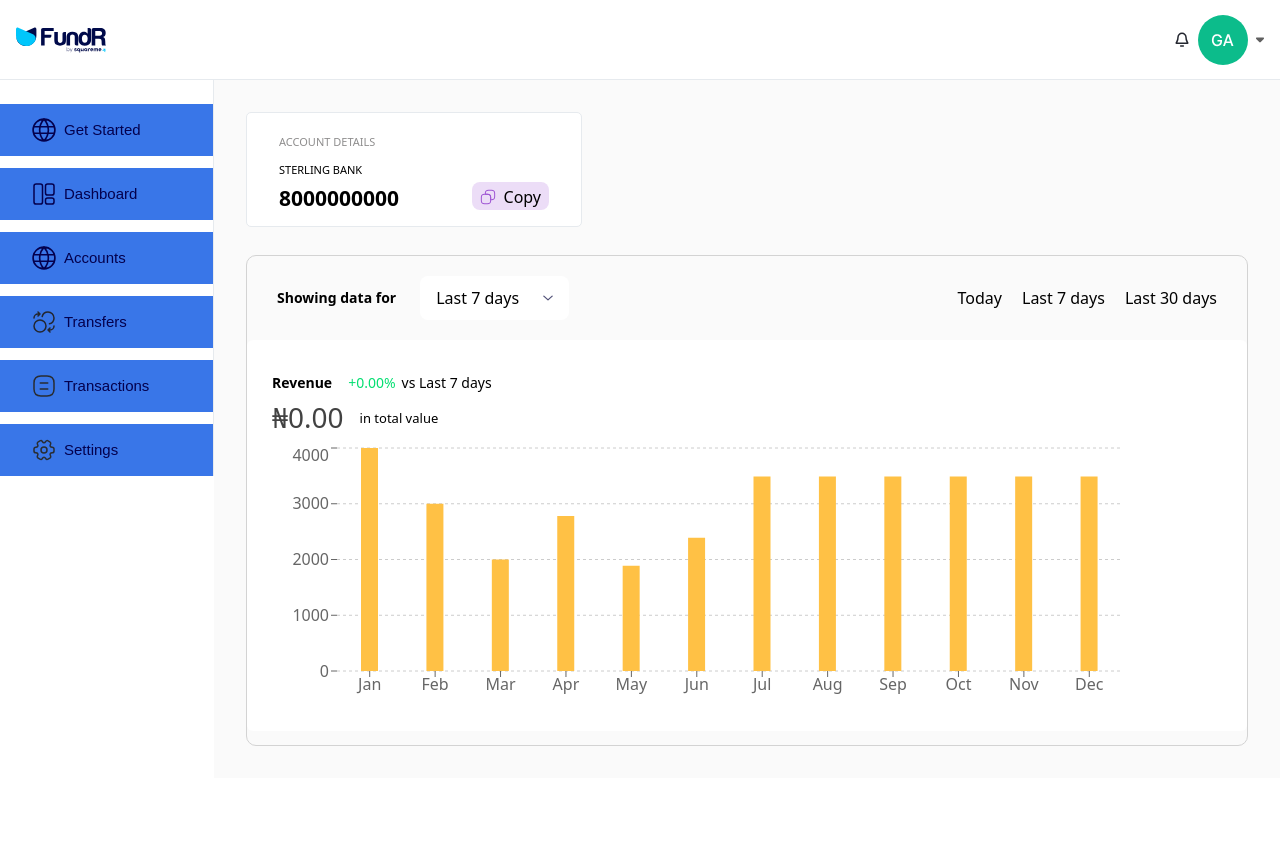
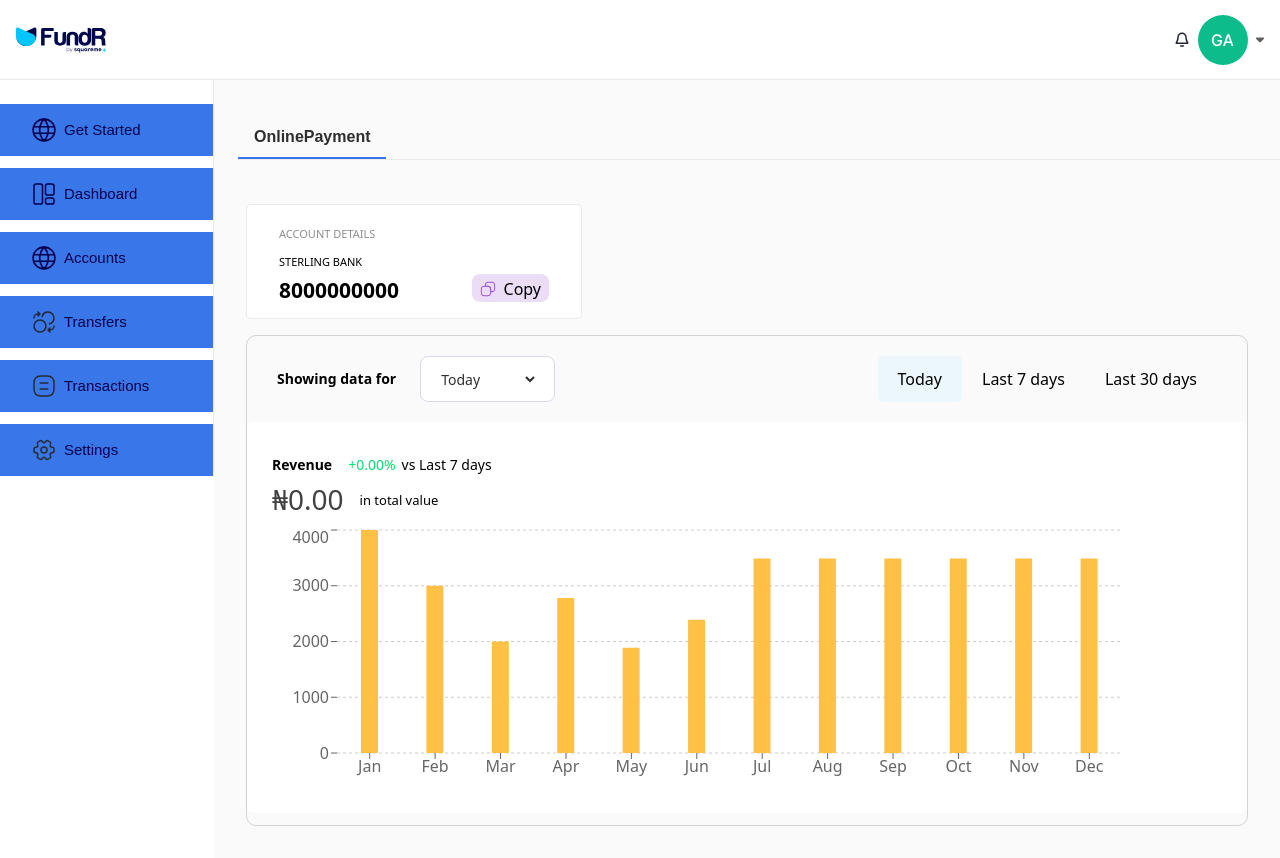
Before and after one commit to emmanuelomejua/fundr, a Next.js app: page / in a window 1280 px wide. Before the commit the page ends 800 px from the top, so only its background shows below. Built offline with nearby package versions, Linux system fonts and the light colour scheme.

Commit message:
added the online transaction module

```diff
--- a/src/app/page.tsx
+++ b/src/app/page.tsx
@@ -1,12 +1,17 @@
 import Chart from "@/modules/chart/ChartModule";
+import OnlinePayment from "@/modules/OnlinePayment";
 import Widget from "@/modules/Widget";
 
 
 export default function Home() {
   return (
-    <div className="font-sans p-4 md:p-8 flex flex-col gap-3 bg-[#fff] md:bg-[#fafafa] w-full">
-        <Widget/>
-        <Chart/>
+    <div className="bg-[#fff] md:bg-[#fafafa] flex flex-col gap-3  w-full">
+      <OnlinePayment/>
+      <div className="font-sans p-4 md:p-8">
+          <Widget/>
+          <Chart/>
+      </div>
     </div>
+
   );
 }
--- a/src/app/transactions/page.tsx
+++ b/src/app/transactions/page.tsx
@@ -4,9 +4,10 @@ import React from 'react'
 
 const Transactions = () => {
   return (
-    <div className='h-full w-full'>
+    <div className='h-full w-full px-5 md:px-0'>
       <HeroSection/>
-      <h4 className='inline-block md:hidden px-4 mt-8 text-[#111827] font-[600] text-[17px] leading-[150%]'>Transactions</h4>
+      <h4 className='inline-block md:hidden mt-8 text-[#111827] font-[600] text-[17px] leading-[150%]'>Transactions</h4>
+      <Card/>
       <Card/>
     </div>
   )
--- a/src/components/inputs/Select.tsx
+++ b/src/components/inputs/Select.tsx
@@ -4,13 +4,18 @@ import React, { FC } from 'react';
 interface selectType {
     className: string;
     className1?: string;
-    options: any[]
+    options: { label: string; value: string }[];
+    value?: string;
+    onChange?: (value: string) => void;
 }
 
-const Select: FC<selectType> = ({className, options, className1}) => {
+const Select: FC<selectType> = ({className, options, className1, onChange, value}) => {
   return (
     <div className={`${className1}`}>
-        <select className='outline-none text-[#2E2E2E] cursor-pointer text-[14px] border-0'>
+        <select
+          value={value}
+          onChange={(e) => onChange?.(e.target.value)}
+          className='outline-none text-[#2E2E2E] cursor-pointer text-[14px] border-0'>
             {options.map((option, index) => (
                 <option key={index} value={option.value} className={className}>{option.label}</option>
             ))}
--- /dev/null
+++ b/src/modules/OnlinePayment.tsx
@@ -0,0 +1,13 @@
+import React from 'react'
+
+const OnlinePayment = () => {
+  return (
+    <div className='border-b-1 border-[#E6EAEE] h-[80px] ml-6 hidden md:flex'>
+        <div className="border-b-2 border-[#3976E8] px-4 flex mt-auto">
+            <span className="text-[#2E2E2E] text-[16px] font-[600] leading-[148%] mb-2">OnlinePayment</span>
+        </div>
+    </div>
+  )
+}
+
+export default OnlinePayment;
--- a/src/modules/chart/ChartHeader.tsx
+++ b/src/modules/chart/ChartHeader.tsx
@@ -1,24 +1,39 @@
+'use client';
+
+import Select from '@/components/inputs/Select';
 import Image from 'next/image';
-import React from 'react'
+import React, { useState } from 'react'
+
+const options = [
+    {label: 'Today', value: 'Today'},
+    {label: 'Last 7 days', value: 'Last 7 days'},
+    {label: 'Last 30 days', value: 'Last 30 days'},
+]
 
 const ChartHeader = () => {
 
     const vals = ['Today', 'Last 7 days', 'Last 30 days']
+
+    const [isActive, setIsActive] = useState('Today')
+
 
   return (
     <div className='hidden md:flex items-center justify-between py-[20px] px-[30px]'>
         <div className="flex items-center gap-6">
             <span className="text-[14px] font-[600] leading-[100%]">Showing data for</span>
 
-            <div className="flex items-center px-4 py-[10px] bg-[#fff] rounded-[8px] gap-6">
-               <span className="">Last 7 days</span>
-               <Image src='/icons/arr-down.svg' alt='' width={10} height={5} />
+            <div className="flex items-center px-4 py-[10px] bg-[#fff] border-1 border-[#DADAE7] rounded-[8px]">
+                <Select
+                    className='w-full'
+                    options={options}
+                    onChange={(val) => setIsActive(val)}
+                    value={isActive} />
             </div>
         </div>
 
-        <div className="flex items-center gap-5">
+        <div className="flex items-center">
             {vals.map((val, index) => (
-                <span key={index} className=''>{val}</span>
+                <span key={index} className={`${isActive === val && 'bg-[#00C6FB0F]'} rounded-[5px] py-[11px] px-[20px]`}>{val}</span>
             ))}
         </div>
     </div>
--- a/src/modules/transactions/Card.tsx
+++ b/src/modules/transactions/Card.tsx
@@ -1,9 +1,31 @@
-import React from 'react'
+import Image from 'next/image';
+import React from 'react';
+
+
 
 const Card = () => {
   return (
-    <div className=''>
+    <div className='md:hidden border-1 border-[#BEBEBE33] w-full h-[165px] mt-6 rounded-sm flex flex-col mx-auto pl-4'>
+        <div className="border-b-1 border-[#BEBEBE33] flex items-center w-full justify-between py-2">
+            <span className="text-[#252C32] text-[13px] font-[400] leading-[24px] px-1">AMOUNT:</span>
+            <span className="text-[#252C32] text-[13px] font-[400] leading-[24px] px-1">70%</span>
+        </div>
+        <div className="border-b-1 border-[#BEBEBE33] flex items-center w-full justify-between py-2">
+            <span className="text-[#252C32] text-[13px] font-[400] leading-[24px] px-1">TRANSACTION TYPE:</span>
+            <span className="text-[#252C32] text-[13px] font-[400] leading-[24px] px-1">TRANSFER</span>
+        </div>
+        <div className="border-b-1 border-[#BEBEBE33] flex items-center w-full justify-between py-2">
+            <span className="text-[#252C32] text-[13px] font-[400] leading-[24px] px-1">DATE:</span>
+            <span className="text-[#252C32] text-[13px] font-[400] leading-[24px] px-1">12 JUNE 2022, 10:48 AM</span>
+        </div>
 
+        <div className="border-b-1 border-[#BEBEBE33] flex items-center w-full justify-between py-2">
+            <span className="text-[#252C32] text-[13px] font-[400] leading-[24px] px-1">STATUS:</span>
+            <div className="flex items-center gap-1 rounded-2xl border-1 border-[#5DC090] py-[4px] px-[7.25px] bg-[#EFFDED] mr-1">
+                <div className='w-[5px] h-[5px] rounded-2xl bg-[#92EF80]'/>
+                <span className="text-[#144909] text-[9px] font-[500]">Processed</span>
+            </div>
+        </div>
     </div>
   )
 }
--- a/src/modules/transactions/HeroSection.tsx
+++ b/src/modules/transactions/HeroSection.tsx
@@ -11,7 +11,7 @@ const options = [
 const HeroSection = () => {
   return (
     <section className='w-full flex flex-col gap-4'>
-        <div className='mt-4 md:h-[80px] w-full md:border-b-1 border-[#E6EAEE] flex items-center justify-between px-4 lg:px-[40px]'>
+        <div className='mt-4 md:h-[80px] w-full md:border-b-1 border-[#E6EAEE] flex items-center justify-between md:px-[20px] lg:px-[40px]'>
             <div className="flex items-center">
                 <Select options={options} className='text-[#2E2E2E] cursor-pointer text-[14px] border-0'/>
             </div>
@@ -29,7 +29,7 @@ const HeroSection = () => {
             </div>
         </div>
 
-        <div className="flex md:hidden items-center w-full justify-between px-4">
+        <div className="flex md:hidden items-center w-full justify-between">
             <span className="text-[#71717A] text-[16px] font-[500] leading-[100%]">Select Date Range:</span>
             <span className="">Date</span>
         </div>
```
